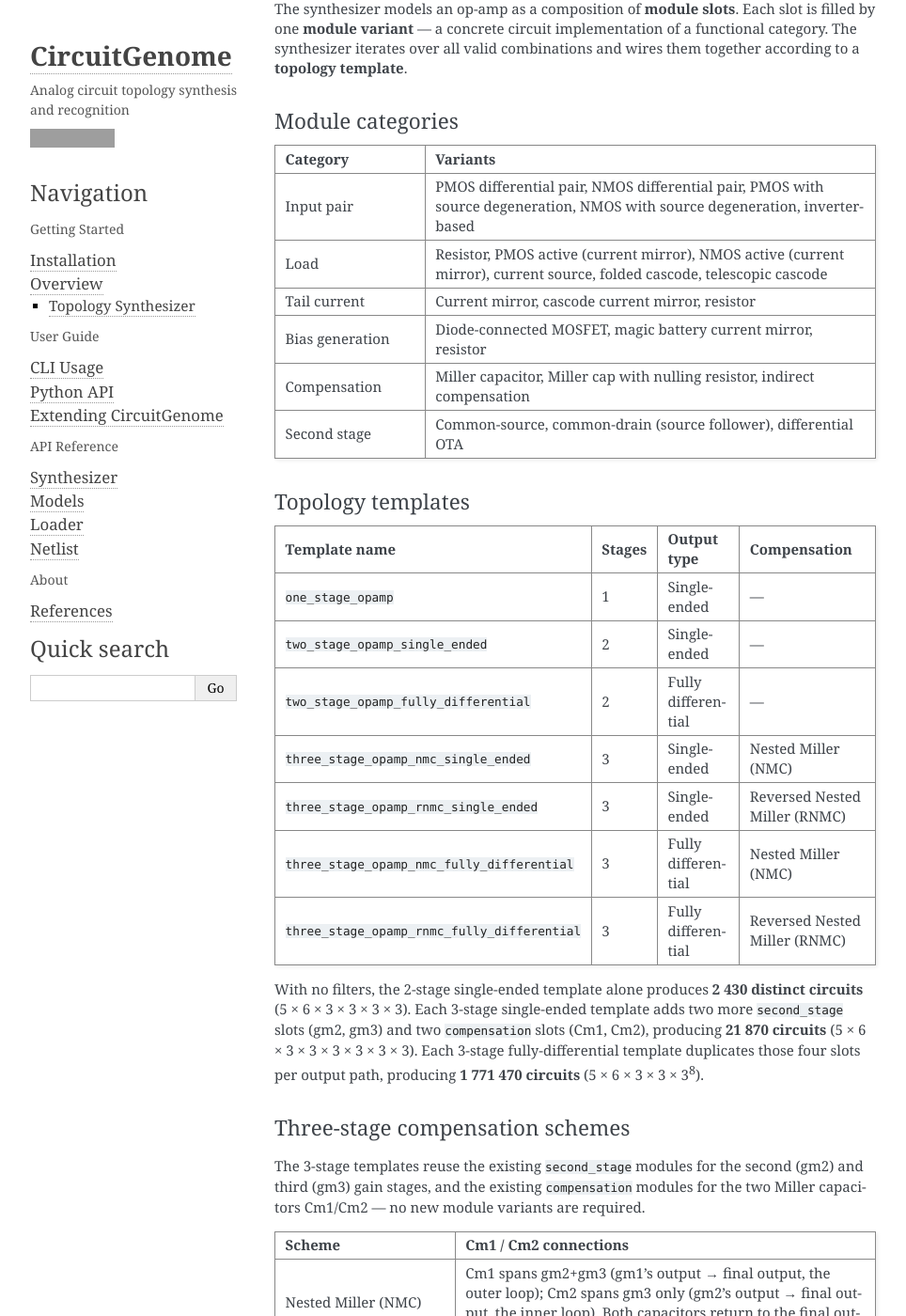
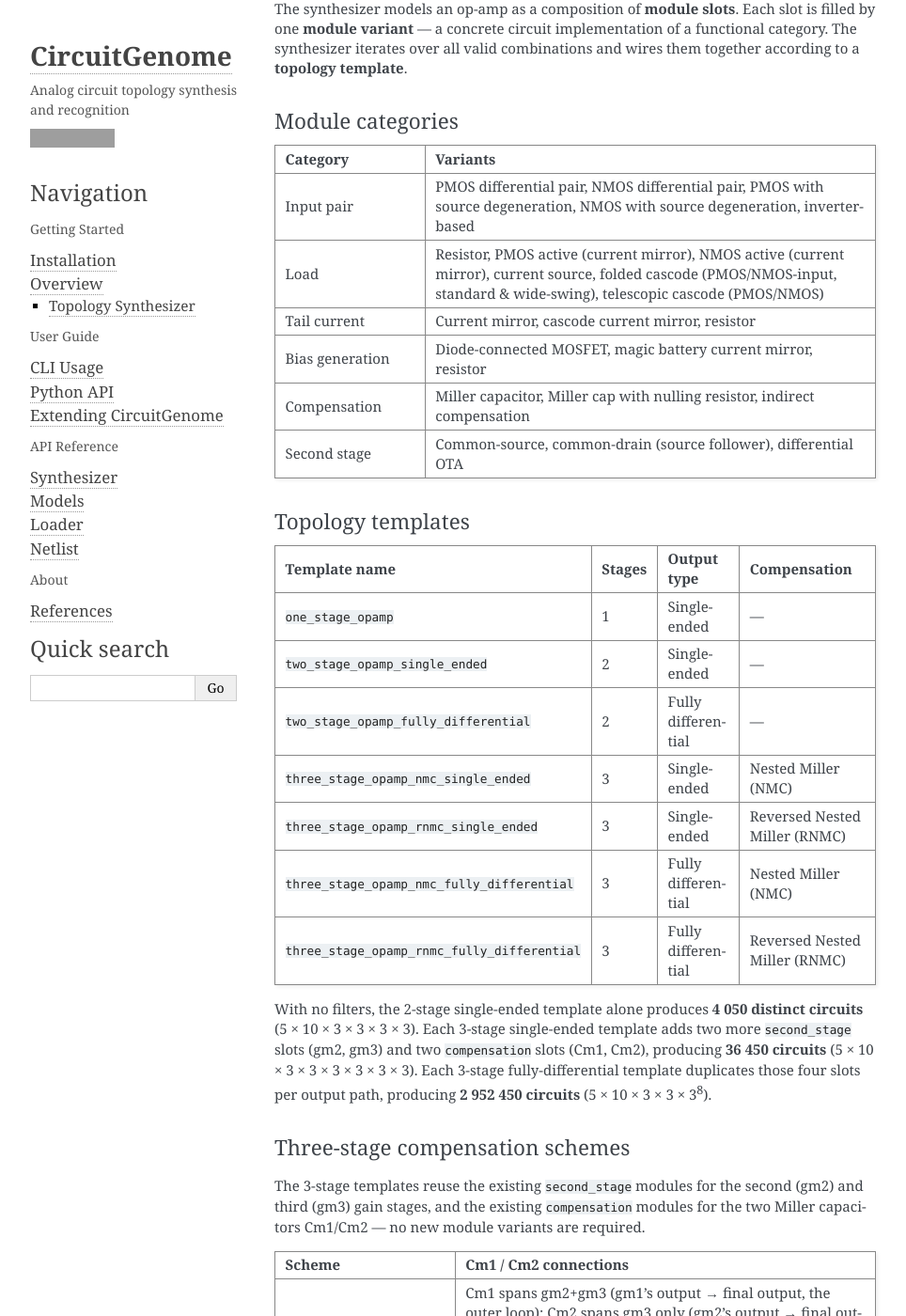
Before and after one commit to analog-ml/CircuitGenome, a Sphinx documentation site: the page built from docs/overview.rst, in a window 1280 px wide and 1400 px high, scrolled down 458 px. Shown: the whole window at 94% size, without its empty margins (148-1112 px from the left). Built offline with Sphinx 7.4.7, drawn with Linux system fonts in a browser that asks for light colours; some of the changed text lies outside the part shown; grey boxes are pictures that could not be loaded.

Commit message:
Redesign load category with general canonical interface and cascode fixes
Generalizes the load module canonical ports to in1/out1 (signal nodes),
optional in2/out2 (reserved for differential/cross-coupled variants), and
bias1/bias2/bias3 (declared only as needed). Fixes folded_cascode_load and
telescopic_cascode_load, which incorrectly used signal nodes (in1/out) as
gate/bias references for cascode devices.

Splits these into PMOS-input and NMOS-input variants, plus wide-swing
(double-stacked cascode, 3 bias ports) folded-cascode variants, growing the
load category from 6 to 10 variants. Updates all 7 topology templates' load
connections and the resulting circuit-count constants/docs (4050 / 36450 /
2,952,450).

```diff
--- a/docs/overview.rst
+++ b/docs/overview.rst
@@ -46,7 +46,8 @@ Module categories
        degeneration, NMOS with source degeneration, inverter-based
    * - Load
      - Resistor, PMOS active (current mirror), NMOS active (current mirror),
-       current source, folded cascode, telescopic cascode
+       current source, folded cascode (PMOS/NMOS-input, standard & wide-swing),
+       telescopic cascode (PMOS/NMOS)
    * - Tail current
      - Current mirror, cascode current mirror, resistor
    * - Bias generation
@@ -98,12 +99,12 @@ Topology templates
      - Reversed Nested Miller (RNMC)
 
 With no filters, the 2-stage single-ended template alone produces
-**2 430 distinct circuits** (5 × 6 × 3 × 3 × 3 × 3). Each 3-stage
+**4 050 distinct circuits** (5 × 10 × 3 × 3 × 3 × 3). Each 3-stage
 single-ended template adds two more ``second_stage`` slots (gm2, gm3) and
-two ``compensation`` slots (Cm1, Cm2), producing **21 870 circuits**
-(5 × 6 × 3 × 3 × 3 × 3 × 3 × 3). Each 3-stage fully-differential template
-duplicates those four slots per output path, producing **1 771 470
-circuits** (5 × 6 × 3 × 3 × 3\ :sup:`8`).
+two ``compensation`` slots (Cm1, Cm2), producing **36 450 circuits**
+(5 × 10 × 3 × 3 × 3 × 3 × 3 × 3). Each 3-stage fully-differential template
+duplicates those four slots per output path, producing **2 952 450
+circuits** (5 × 10 × 3 × 3 × 3\ :sup:`8`).
 
 Three-stage compensation schemes
 ~~~~~~~~~~~~~~~~~~~~~~~~~~~~~~~~~
--- a/docs/usage/cli.rst
+++ b/docs/usage/cli.rst
@@ -74,9 +74,9 @@ Generating circuits
 Sample output::
 
    Topology: two_stage_opamp_single_ended
-     Generated 2430 circuits
+     Generated 4050 circuits
 
-   Total: 2430 circuits written to ./circuits/
+   Total: 4050 circuits written to ./circuits/
 
 Output filenames follow the pattern ``circuit_NNNN_flat.ckt`` /
 ``circuit_NNNN_hier.ckt``, numbered sequentially within each topology.
--- a/docs/usage/python_api.rst
+++ b/docs/usage/python_api.rst
@@ -15,7 +15,7 @@ It loads the built-in YAML configs, applies your filters, and returns a list of
 
    # All 2-stage single-ended circuits
    circuits = synthesize({"stages": 2, "output_type": "single_ended"})
-   print(f"{len(circuits)} circuits")  # 2430
+   print(f"{len(circuits)} circuits")  # 4050
 
    # Serialize the first circuit
    print(to_flat_spice(circuits[0], name="my_ota"))
```
Also changed, not shown: other parts of docs/overview.rst (+3 -1 lines), README.md (+6 -6 lines), docs/extending.rst (+5 -3 lines), 3 other files.
